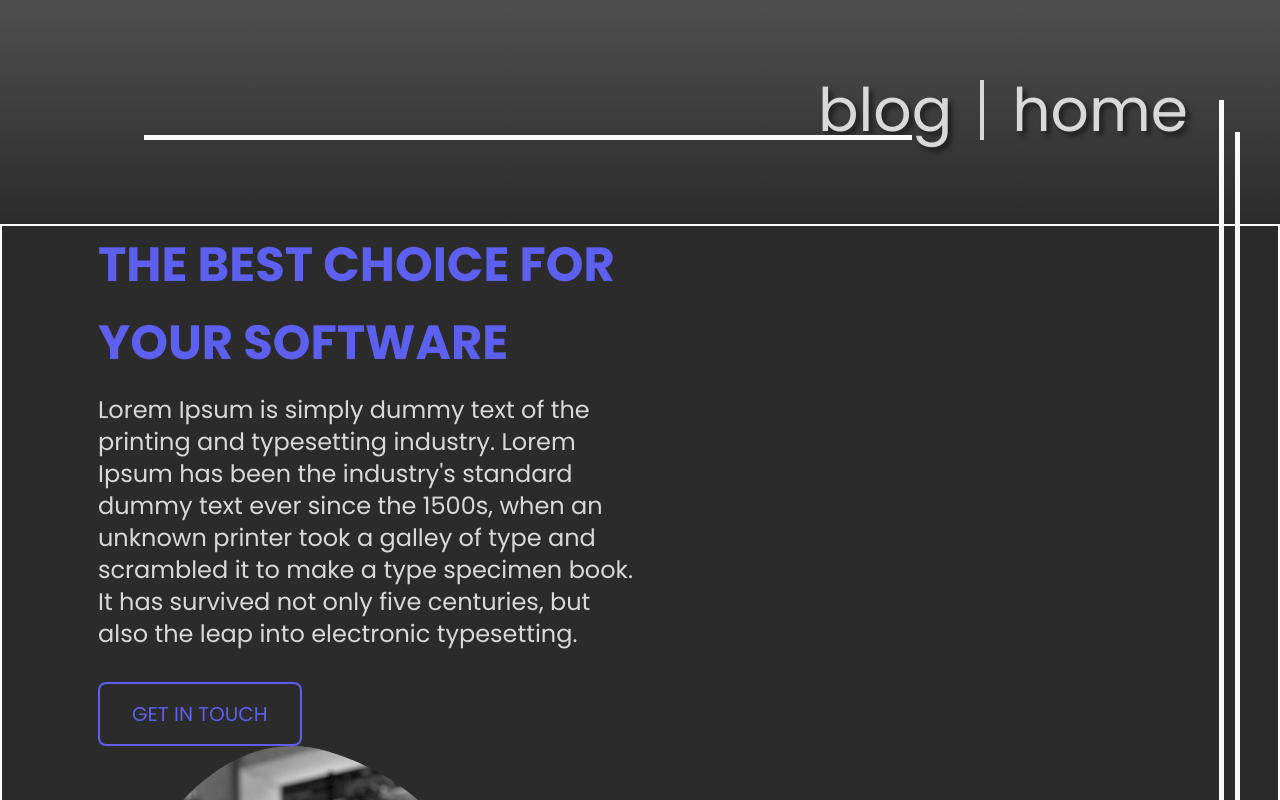
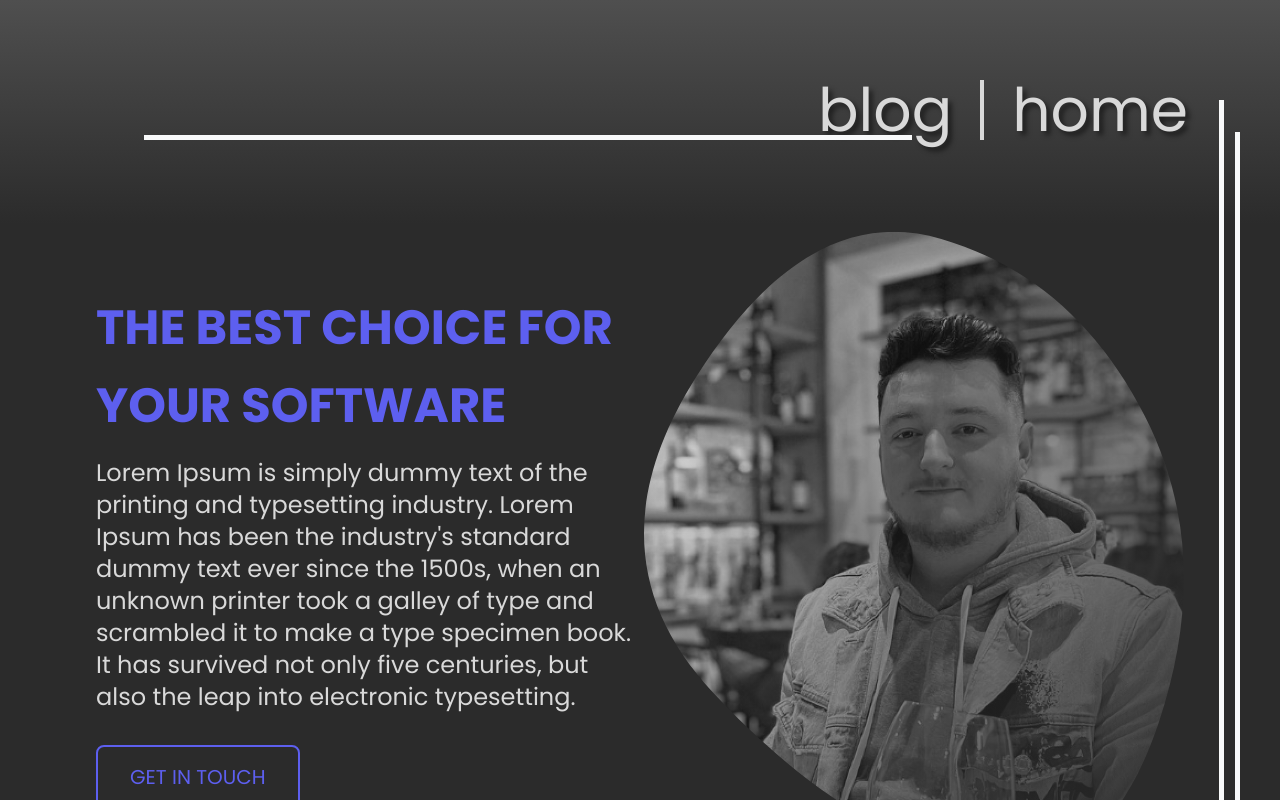
Before and after one commit to eduwr/my-website, a Next.js app: page / in a window 1280 px wide. Shown: the top 800 px of the page. Built offline with nearby package versions, Linux system fonts and the light colour scheme.

Commit message:
feat: finalize Presentation section

```diff
--- a/src/components/Presentation/ProfilePicture.tsx
+++ b/src/components/Presentation/ProfilePicture.tsx
@@ -1,6 +1,6 @@
 export const ProfilePicture = () => {
   return <div>
-    <svg width="418" height="491" viewBox="0 0 418 491" fill="none" xmlns="http://www.w3.org/2000/svg">
+    <svg width="540" height="650" viewBox="0 0 418 491" fill="none" xmlns="http://www.w3.org/2000/svg">
       <defs>
         <mask id="svgmask">
           <path d="M398.282 380.314C368.992 467.508 320.76 503.13 253.587 487.18C186.414 471.23 119.631 427.633 53.2389 356.388C-13.1532 285.144 -17.4491 203.798 40.3511 112.35C98.1512 20.9024 161.419 -14.7198 230.154 5.48383C298.89 25.6874 351.417 71.4114 387.738 142.656C424.058 213.9 427.573 293.119 398.282 380.314Z" fill="white"/>
@@ -8,8 +8,11 @@ export const ProfilePicture = () => {
         <filter id="filter" x="-20%" y="-20%" width="140%" height="140%" filterUnits="objectBoundingBox" primitiveUnits="userSpaceOnUse" colorInterpolationFilters="linearRGB">
           <feColorMatrix type="saturate" values="-0" x="0%" y="0%" width="100%" height="100%" in="SourceGraphic" result="colormatrix"/>
         </filter>
+        <radialGradient id="RadialGradient">
+          <stop offset="0%" stopColor="red"/>
+          <stop offset="100%" stopColor="blue"/>
+        </radialGradient>
       </defs>
-
       <image
         xmlns="http://www.w3.org/1999/xlink"
         href="/assets/images/profile.png"
@@ -17,7 +20,6 @@ export const ProfilePicture = () => {
         height="491"
         filter="url(#filter)"
       />
-
     </svg>
   </div>
 }
--- a/src/components/Presentation/index.tsx
+++ b/src/components/Presentation/index.tsx
@@ -4,8 +4,8 @@ import { BaseButton } from "../BaseButton";
 import { ProfilePicture } from "./ProfilePicture";
 
 export const Presentation = () => (
-  <section className="bg-primary-content border-2 border-white px-8 md:px-24">
-    <div className="max-w-1/2">
+  <section className="flex justify-between bg-primary-content px-8 md:px-24">
+    <div className="flex flex-col justify-center max-w-1/2">
       <h1 className="text-primary text-5xl leading-relaxed uppercase font-bold">
         <Translated textKey="home.presentation.title" />
       </h1>
@@ -16,6 +16,9 @@ export const Presentation = () => (
         <Translated textKey={"home.presentation.button"} />
       </BaseButton>
     </div>
-    <ProfilePicture />
+    <div className="relative">
+      <div className="bg-gradient-to-tl from-primary-content absolute top-0 right-0 left-0 bottom-0"></div>
+      <ProfilePicture />
+    </div>
   </section>
 );
--- a/src/styles/globals.css
+++ b/src/styles/globals.css
@@ -11,6 +11,11 @@
 
 
 @layer utilities {
+  .debug {
+    @apply border-2;
+    @apply border-white;
+  }
+
   .text-shadow {
     text-shadow: 4px 4px 5px rgba(0, 0, 0, 0.5);
   }
```
